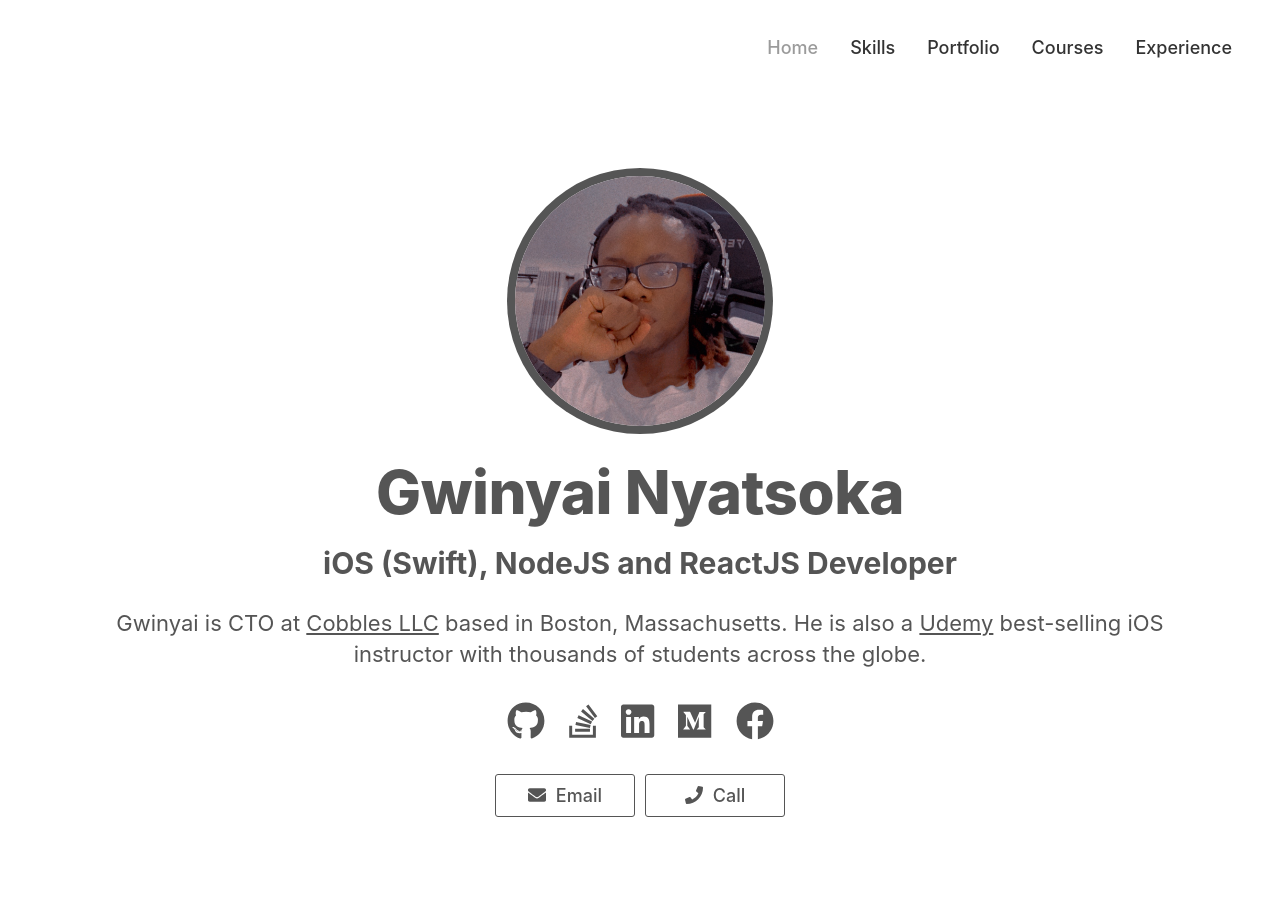
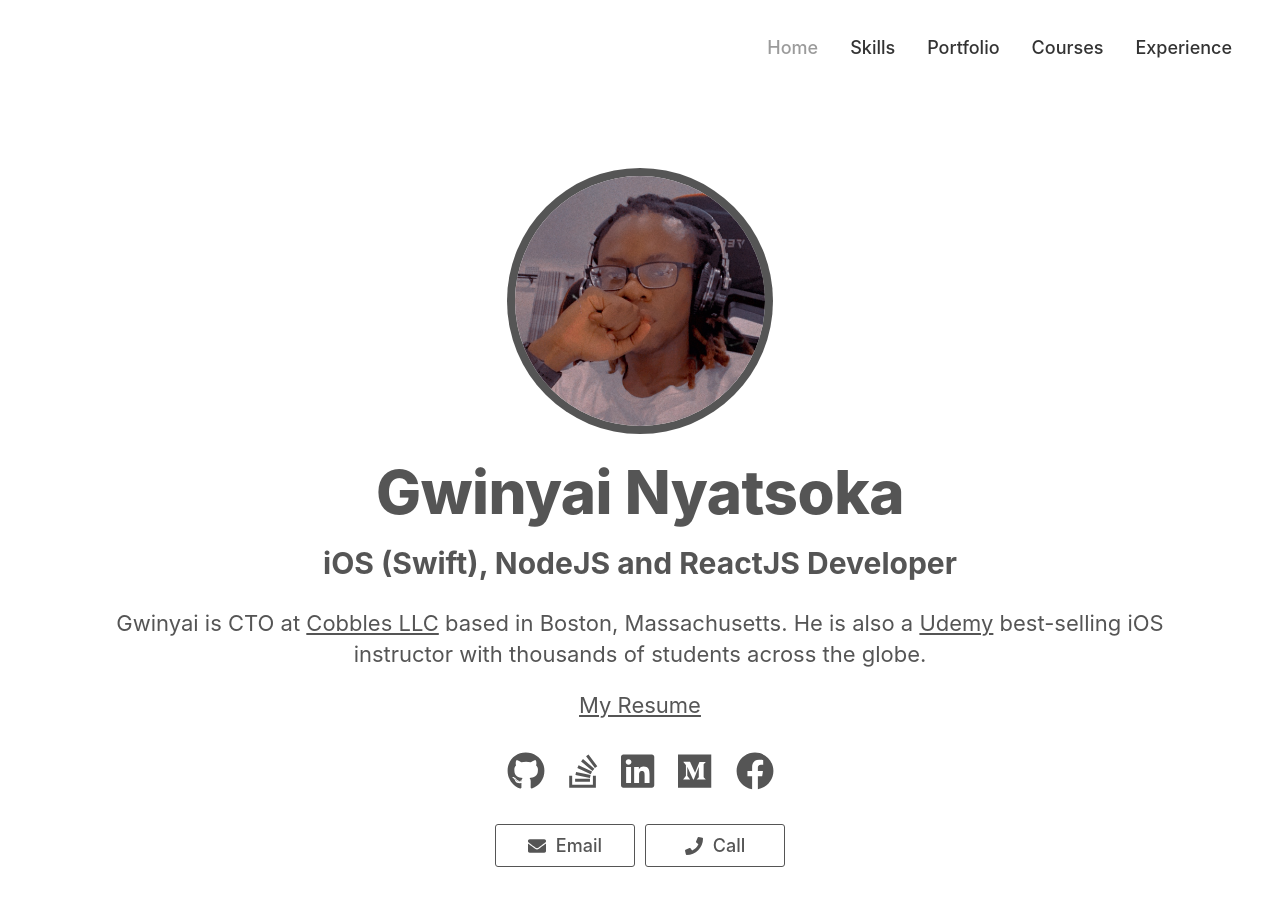
Before and after one commit to Gwinyai/gwinyai-web, a React (Create React App) app: page / in a window 1280 px wide. Shown: the top 906 px of the page. Built offline with nearby package versions, Linux system fonts and the light colour scheme.

Commit message:
Changes to skills page

```diff
--- a/src/components/HomePage.js
+++ b/src/components/HomePage.js
@@ -38,6 +38,11 @@ export default function HomePage() {
               </a>{" "}
               best-selling iOS instructor with thousands of students across the
               globe.
+            </p>
+            <p className="detail">
+              <a href="https://docs.google.com/document/d/e/2PACX-1vR2IBkNe0G6INoq4IVjxDOgLSbXY0CppUQU2YhTj8hNz0CO1QvgE0fUCld-cUFPPRvbRINt7QH89-mv/pub">
+                My Resume
+              </a>
             </p>
             <ul className="social-list">
               <li>
--- a/src/components/Skills.js
+++ b/src/components/Skills.js
@@ -23,6 +23,12 @@ export default function Skills() {
     <>
       <div className="section container">
         <h1 className="heading-primary">Skills</h1>
+        <p className="skill-detail">
+          My current active skills are in iOS app development using Swift, web
+          app development using ReactJS and backend development using NodeJS,
+          GraphQL, MongoDB and Apollo Server. I have had experience with other
+          technologies over the years.
+        </p>
         <div className="section-skills">
           <SkillBar
             animationDuration="1100"
--- a/src/styles/styles.css
+++ b/src/styles/styles.css
@@ -33,10 +33,14 @@
   text-align: center;
 }
 
+.skill-detail,
 .detail {
   margin-top: 2rem;
   font-size: 2.2rem;
   line-height: 1.4;
+}
+
+.detail {
   text-align: center;
 }
 
```
